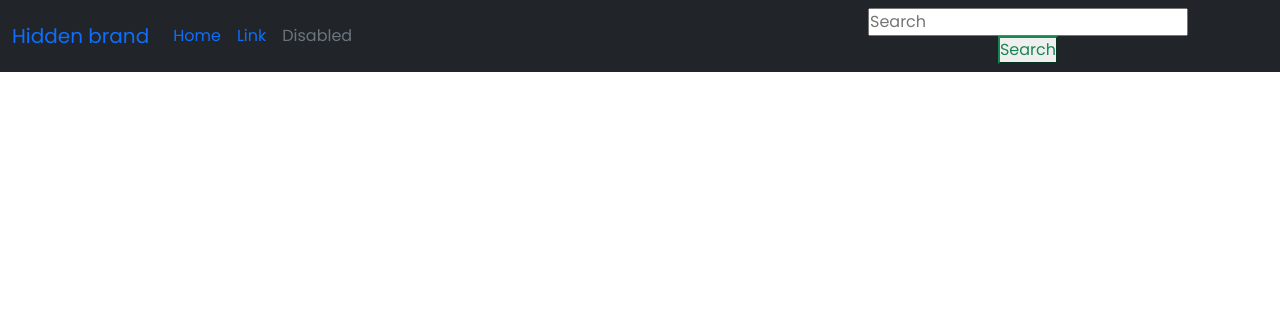
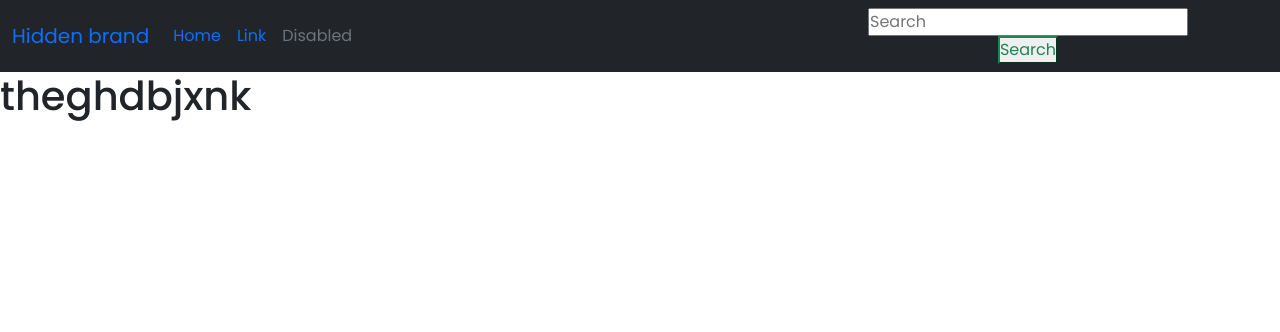
Before and after one commit to JoyChristine/Project-rate, a Django app: page / in a window 1280 px wide. Shown: the top 332 px of the page. Run offline with Django 4.2, Linux system fonts and the light colour scheme; some libraries are stand-ins or nearby versions.

Commit message:
extend base.html to home.html

```diff
--- a/app/templates/all/base.html
+++ b/app/templates/all/base.html
@@ -18,5 +18,7 @@
 </head>
 <body>
     {% include 'all/navbar.html' %}
+    {%block content%}
+    {%endblock%}
 </body>
 </html>
--- a/app/templates/all/home.html
+++ b/app/templates/all/home.html
@@ -1,3 +1,4 @@
 {%extends 'all/base.html'%}
 {%block content %}
+<h1>theghdbjxnk</h1>
 {%endblock%}
```
